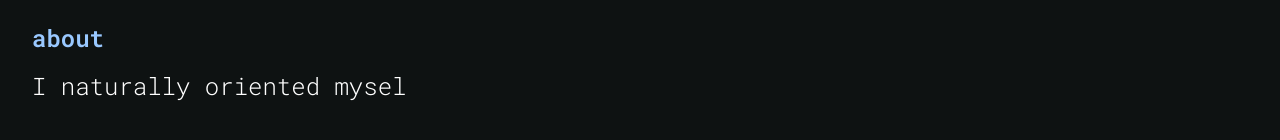
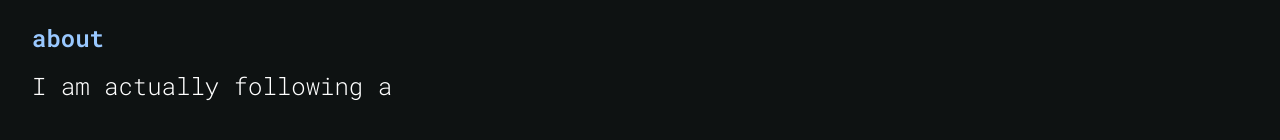
Before and after one commit to jfvandermousen/portfolio, a React (Create React App) app: page / in a window 1280 px wide. Shown: the part 282-422 px from the top of the page. Built offline with nearby package versions, Linux system fonts and the light colour scheme.

Commit message:
change about text

```diff
--- a/public/index.html
+++ b/public/index.html
@@ -10,11 +10,13 @@
       content="Web site created using create-react-app"
     />
     <link rel="apple-touch-icon" href="%PUBLIC_URL%/logo192.png" />
+    <link rel=”shortcut icon” href=”%PUBLIC_URL%/favicon.ico”>
     <!--
       manifest.json provides metadata used when your web app is installed on a
       user's mobile device or desktop. See https://developers.google.com/web/fundamentals/web-app-manifest/
     -->
-    <!-- <link rel="manifest" href="%PUBLIC_URL%/manifest.json" /> -->
+   <link rel="manifest" href="%PUBLIC_URL%/site.webmanifest.json" />
+
     <link rel="preconnect" href="https://fonts.googleapis.com">
     <link rel="preconnect" href="https://fonts.gstatic.com" crossorigin>
     <link href="https://fonts.googleapis.com/css2?family=Roboto+Mono:wght@100;300;400;500;600&display=swap" rel="stylesheet">
--- a/src/components/About.js
+++ b/src/components/About.js
@@ -18,7 +18,7 @@ export default function About() {
                     showCursor: false,
                     startDelay: 3200,
                     disableBackTyping: true,
-                    strings: ["I naturally oriented myself towards Front-end development by following a course @ Becode Brussels."]
+                    strings: ["I am actually following a web development bootcamp @ Becode Brussels and looking for an internship as a junior Front-end developer from November 2021 to january 2022 in a creative company to put into practice and improve the skills acquired during this training."]
                 });
 
             });
```
Also changed, not shown: public/android-chrome-192x192.png (added), public/site.webmanifest (added), 1 other file (tests, documents, lock files or other folders).
